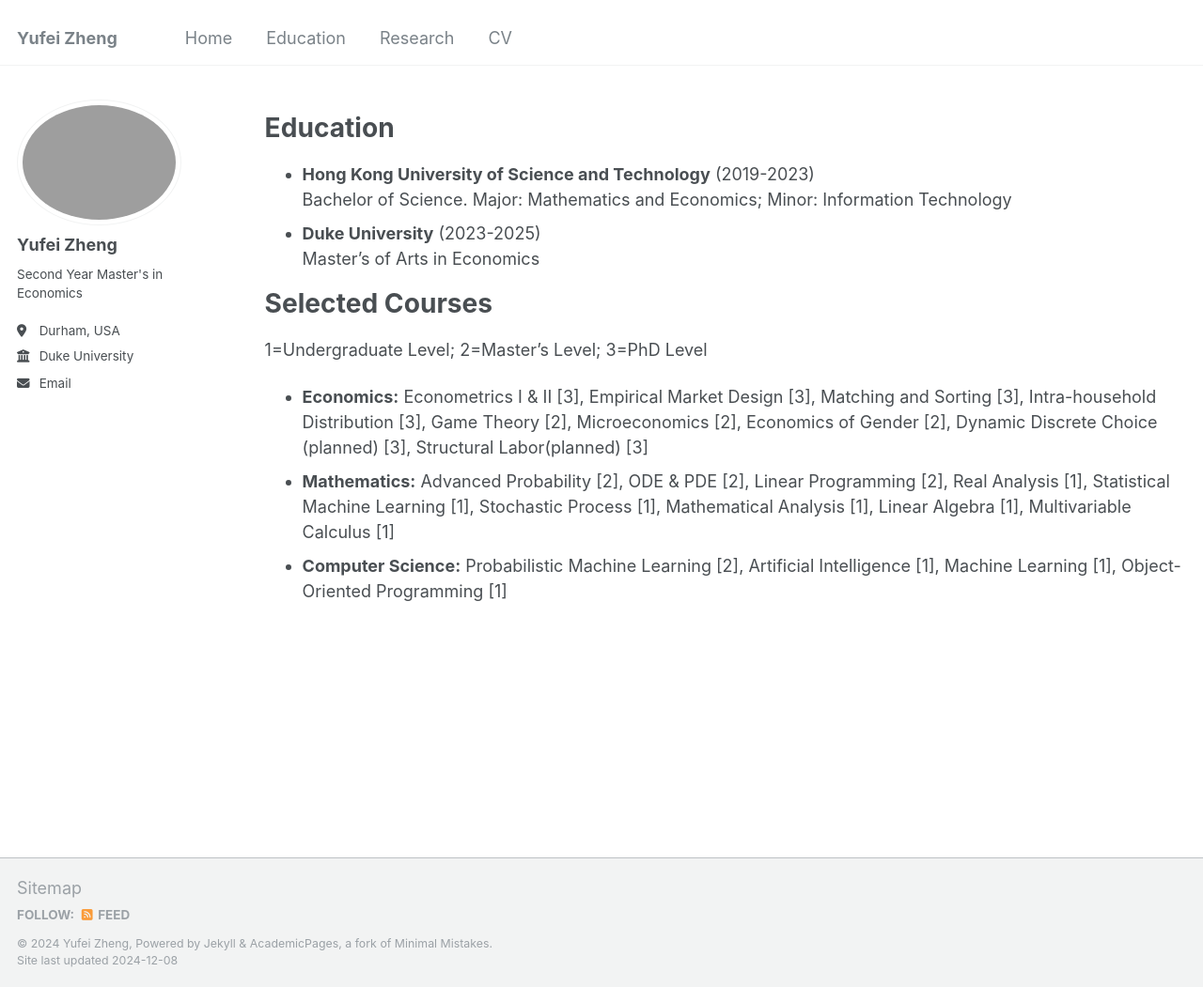
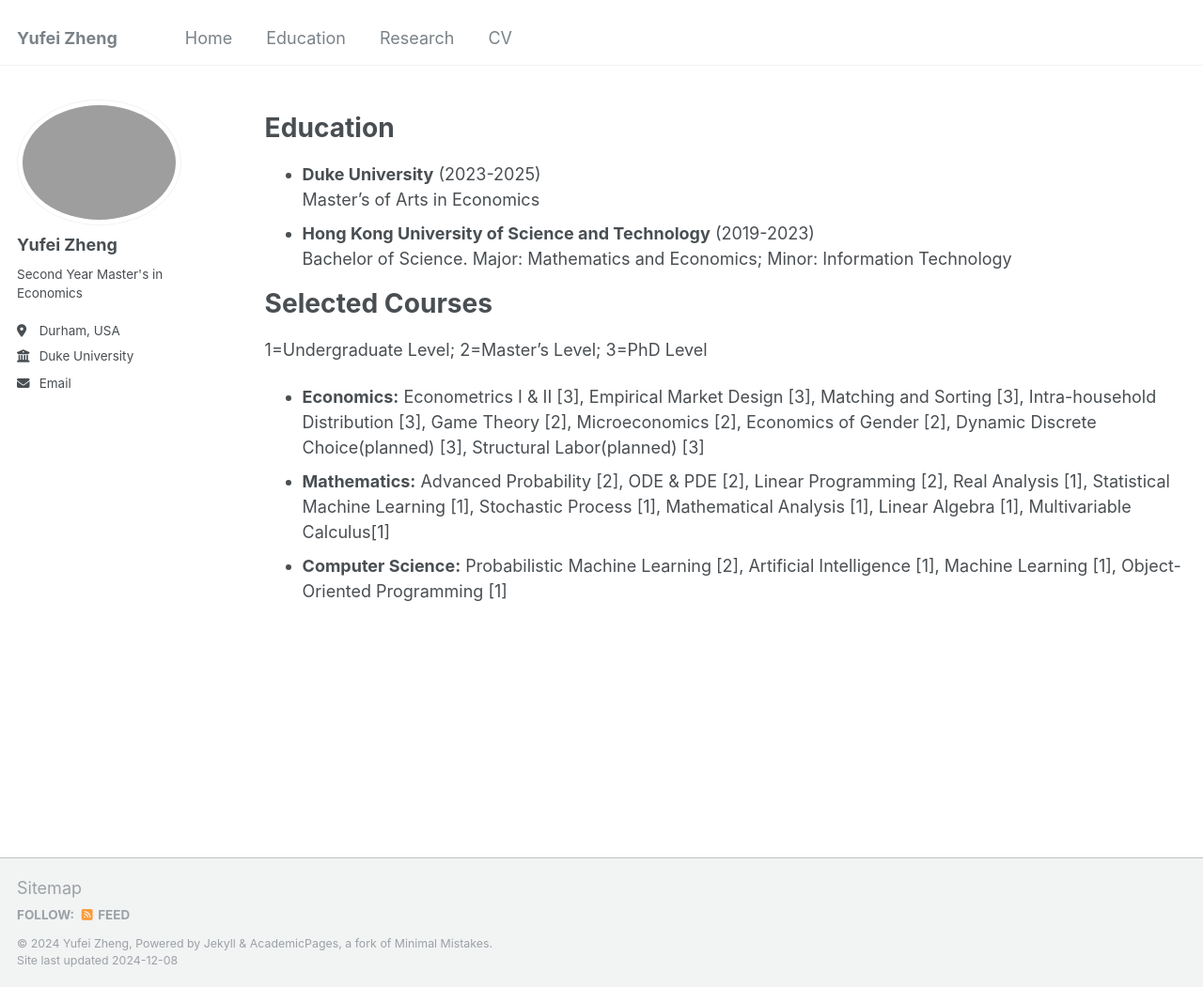
Before and after one commit to sophiezheng5/sophiezheng5.github.io, a Jekyll site: the page built from _pages/education.md, in a window 1280 px wide and 1051 px high. Shown: the whole window at 94% size. Built offline with Jekyll 4.4.1, drawn with Linux system fonts in a browser that asks for light colours.

```diff
--- a/_pages/education.md
+++ b/_pages/education.md
@@ -5,17 +5,14 @@ permalink: /education/
 author_profile: true
 ---
 # Education
+* **Duke University** (2023-2025) <br />
+Master's of Arts in Economics
 * **Hong Kong University of Science and Technology** (2019-2023) <br />
 Bachelor of Science. Major: Mathematics and Economics; Minor: Information Technology
-* **Duke University** (2023-2025) <br />
-Master's of Arts in Economics
+
 
 # Selected Courses
 1=Undergraduate Level; 2=Master’s Level; 3=PhD Level
-* **Economics:** Econometrics I & II [3], Empirical Market Design [3], Matching and Sorting [3], Intra-household Distribution [3], Game Theory [2], Microeconomics [2], Economics of Gender [2], Dynamic Discrete Choice
-(planned) [3], Structural Labor(planned) [3]
-* **Mathematics:** Advanced Probability [2], ODE & PDE [2], Linear Programming [2], Real Analysis [1], Statistical
-Machine Learning [1], Stochastic Process [1], Mathematical Analysis [1], Linear Algebra [1], Multivariable Calculus
-[1]
-* **Computer Science:** Probabilistic Machine Learning [2], Artificial Intelligence [1], Machine Learning [1],
-Object-Oriented Programming [1]
+* **Economics:** Econometrics I & II [3], Empirical Market Design [3], Matching and Sorting [3], Intra-household Distribution [3], Game Theory [2], Microeconomics [2], Economics of Gender [2], Dynamic Discrete Choice(planned) [3], Structural Labor(planned) [3]
+* **Mathematics:** Advanced Probability [2], ODE & PDE [2], Linear Programming [2], Real Analysis [1], Statistical Machine Learning [1], Stochastic Process [1], Mathematical Analysis [1], Linear Algebra [1], Multivariable Calculus[1]
+* **Computer Science:** Probabilistic Machine Learning [2], Artificial Intelligence [1], Machine Learning [1], Object-Oriented Programming [1]
```
